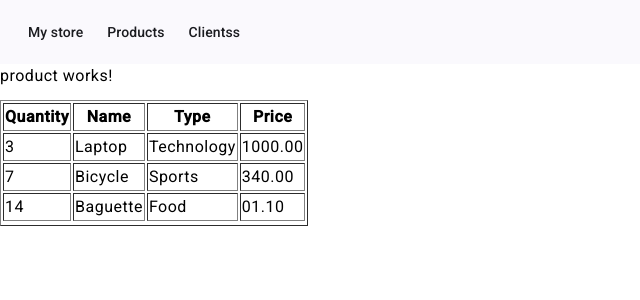
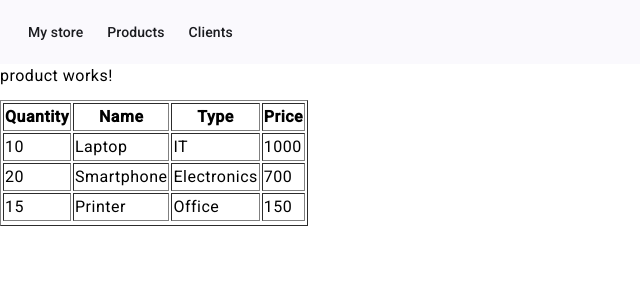
Before and after one commit to eduardodecarvalho/mystore-client, an Angular app: page /products in a window 1280 px wide. Shown: the top 300 px of the page, without its empty margins (0-640 px from the left). Built offline with nearby package versions, Linux system fonts and the light colour scheme; data requests are answered from the project's data file.

Commit message:
add fake server and get data from json-server

```diff
--- /dev/null
+++ b/assets/json-server/db.json
@@ -0,0 +1,22 @@
+{
+  "products": [
+    {
+      "quantity": 10,
+      "name": "Laptop",
+      "type": "IT",
+      "price": 1000
+    },
+    {
+      "quantity": 20,
+      "name": "Smartphone",
+      "type": "Electronics",
+      "price": 700
+    },
+    {
+      "quantity": 15,
+      "name": "Printer",
+      "type": "Office",
+      "price": 150
+    }
+  ]
+}
--- a/package.json
+++ b/package.json
@@ -20,6 +20,7 @@
     "@angular/platform-browser": "^18.0.0",
     "@angular/platform-browser-dynamic": "^18.0.0",
     "@angular/router": "^18.0.0",
+    "json-server": "^1.0.0-beta.1",
     "rxjs": "~7.8.0",
     "tslib": "^2.3.0",
     "zone.js": "~0.14.3"
--- a/src/app/app.component.html
+++ b/src/app/app.component.html
@@ -3,7 +3,7 @@
     <a mat-button routerLink="/">My store</a>
     <span class="spacer"></span>
     <a mat-button routerLink="/products">Products</a>
-    <a mat-button routerLink="/clients">Clientss</a>
+    <a mat-button routerLink="/clients">Clients</a>
   </mat-toolbar-row>
 </mat-toolbar>
 <router-outlet></router-outlet>
--- a/src/app/app.config.ts
+++ b/src/app/app.config.ts
@@ -3,7 +3,8 @@ import { provideRouter } from '@angular/router';
 
 import { routes } from './app.routes';
 import { provideAnimationsAsync } from '@angular/platform-browser/animations/async';
+import { provideHttpClient } from '@angular/common/http';
 
 export const appConfig: ApplicationConfig = {
-  providers: [provideZoneChangeDetection({ eventCoalescing: true }), provideRouter(routes), provideAnimationsAsync()]
+  providers: [provideZoneChangeDetection({ eventCoalescing: true }), provideRouter(routes), provideAnimationsAsync(), provideHttpClient()]
 };
--- a/src/app/product/product.component.html
+++ b/src/app/product/product.component.html
@@ -19,7 +19,7 @@
   </thead>
 
   <tbody>
-    <tr *ngFor="let product of productList">
+    <tr *ngFor="let product of productList$ | async; index as i">
       <td> {{ product.quantity }} </td>
       <td> {{ product.name }}</td>
       <td> {{ product.type }}</td>
--- a/src/app/product/product.component.ts
+++ b/src/app/product/product.component.ts
@@ -1,18 +1,20 @@
-import { Component } from '@angular/core';
+import { Component, OnInit } from '@angular/core';
+import { AsyncPipe, NgFor } from '@angular/common';
+import { ProductService } from './product.service';
 import { Product } from './product';
-import { NgFor } from '@angular/common';
+import { Observable } from 'rxjs';
 
 @Component({
   selector: 'app-product',
   standalone: true,
-  imports: [NgFor],
+  imports: [NgFor, AsyncPipe],
   templateUrl: './product.component.html',
   styleUrl: './product.component.css'
 })
-export class ProductComponent {
-  productList: Product[] = [
-    new Product("3", "Laptop", "Technology", "1000.00"),
-    new Product("7", "Bicycle", "Sports", "340.00"),
-    new Product("14", "Baguette", "Food", "01.10")
-  ]
+export class ProductComponent implements OnInit {
+  productList$!: Observable<Product[]>
+  constructor(private productService: ProductService) { }
+  ngOnInit(): void {
+    this.productList$ = this.productService.getProducts()
+  }
 }
--- /dev/null
+++ b/src/app/product/product.service.ts
@@ -0,0 +1,19 @@
+import { HttpClient } from '@angular/common/http';
+import { Injectable } from '@angular/core';
+import { Observable } from 'rxjs';
+import { Product } from './product';
+
+@Injectable({
+  providedIn: 'root'
+})
+export class ProductService {
+
+  baseURL: string = "http://localhost:3000"
+
+  constructor(private http: HttpClient) { }
+  getProducts(): Observable<Product[]> {
+    return this.http.get<Product[]>(this.baseURL + "/products")
+  }
+
+
+}
```
Also changed, not shown: 2 other files (tests, documents, lock files or other folders).
